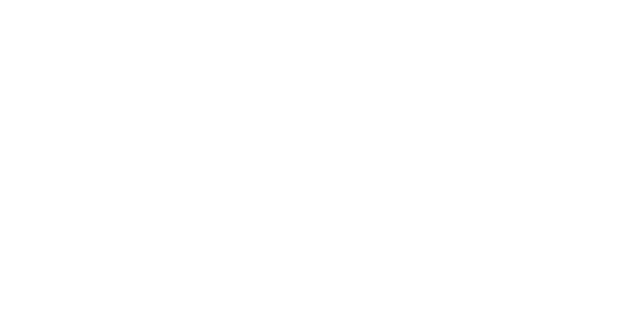
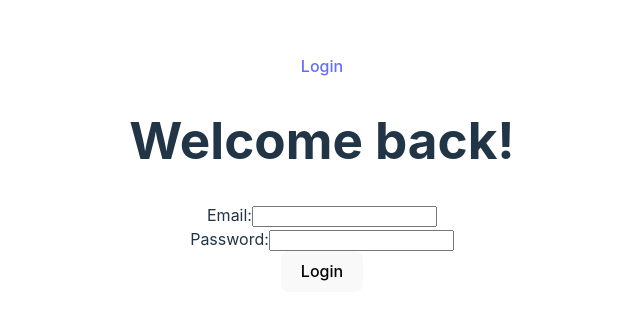
Before and after one commit to emielhouman/sneakers-orders, a Vue app: page /login in a window 1280 px wide. Before the commit this address had no page. Shown: the part 227-546 px from the top of the page, without its empty margins (318-958 px from the left). Built offline with nearby package versions, Linux system fonts and the light colour scheme.

Commit message:
feat: made the login with JWT authorisation

```diff
--- a/src/App.vue
+++ b/src/App.vue
@@ -1,22 +1,27 @@
 <script setup>
-import { ref } from 'vue';
+import { onMounted, watch } from 'vue';
 import { useRouter } from 'vue-router';
-import { isAuthenticated, logout } from './auth';
+import { authState, updateAuthStatus } from './auth';
 
 const router = useRouter();
 
-const handleLogout = () => {
-  logout();
-  router.push('/admin-login');
+const handleUserLogout = () => {
+  localStorage.removeItem('authToken');
+  updateAuthStatus();
+  router.push('/login');
 };
+
+onMounted(() => {
+  updateAuthStatus();
+});
 </script>
 
 <template>
   <div>
     <nav>
-      <router-link v-if="isAuthenticated" to="/orders"></router-link>
-      <router-link v-if="!isAuthenticated" to="/admin-login"></router-link>
-      <button v-if="isAuthenticated" @click="handleLogout">Logout</button>
+      <router-link v-if="authState.isAuth" to="/orders">Orders</router-link>
+      <router-link v-if="!authState.isAuth" to="/login">Login</router-link>
+      <button v-if="authState.isAuth" @click="handleUserLogout">Logout</button>
     </nav>
     <router-view></router-view> <!-- This is where the routed components will be rendered -->
   </div>
--- a/src/auth.js
+++ b/src/auth.js
@@ -1,13 +1,13 @@
-import { ref } from 'vue';
+import { reactive } from 'vue';
 
-export const isAuthenticated = ref(localStorage.getItem('authenticated') === 'true');
+export const authState = reactive({
+  isAuth: !!localStorage.getItem('authToken')
+});
 
-export const login = () => {
-  localStorage.setItem('authenticated', 'true');
-  isAuthenticated.value = true;
-};
+export function updateAuthStatus() {
+  authState.isAuth = !!localStorage.getItem('authToken');
+}
 
-export const logout = () => {
-  localStorage.removeItem('authenticated');
-  isAuthenticated.value = false;
-};
+export function getRedirectRoute() {
+  return authState.isAuth ? '/orders' : '/login';
+}
--- a/src/components/adminLogin.vue
+++ /dev/null
@@ -1,40 +0,0 @@
-<template>
-  <div class="login-container">
-    <h1>Admin Login</h1>
-    <form @submit.prevent="handleLogin">
-      <div>
-        <label for="username">Username:</label>
-        <input type="text" id="username" v-model="username" required />
-      </div>
-      <div>
-        <label for="password">Password:</label>
-        <input type="password" id="password" v-model="password" required />
-      </div>
-      <button type="submit">Login</button>
-    </form>
-  </div>
-</template>
-
-<script setup>
-import { ref } from 'vue';
-import { useRouter } from 'vue-router';
-import { login, isAuthenticated } from '../auth';
-
-const username = ref('');
-const password = ref('');
-const router = useRouter();
-
-const handleLogin = () => {
-  // Simulate authentication
-  if (username.value === 'admin' && password.value === 'password') {
-    login();
-    router.push('/orders');
-  } else {
-    alert('Invalid credentials');
-  }
-};
-</script>
-
-<style scoped>
-/* Add your styles here */
-</style>
--- a/src/main.js
+++ b/src/main.js
@@ -1,10 +1,10 @@
 import { createApp } from 'vue'
 import './style.css'
 import App from './App.vue'
-import router from './routes'; // Import the router
+import router from './router';
 
 const app = createApp(App);
 
-app.use(router); // Use the router
+app.use(router);
 
 app.mount('#app');
--- /dev/null
+++ b/src/pages/Login.vue
@@ -0,0 +1,57 @@
+<script setup>
+import { ref, onMounted } from 'vue';
+import { useRouter } from 'vue-router';
+import { updateAuthStatus } from '../auth.js';
+
+const email = ref('');
+const password = ref('');
+const router = useRouter();
+
+const handleUserLogin = async () => {
+  try {
+    const response = await fetch('https://sneakers-api-ouat.onrender.com/api/v1/users/login', {
+      method: 'POST',
+      headers: {
+        'Content-Type': 'application/json',
+      },
+      body: JSON.stringify({
+        user: {
+          email: email.value,
+          password: password.value,
+        },
+      }),
+    });
+    if (response.ok) {
+      const data = await response.json();
+      localStorage.setItem('authToken', data.data.token);
+      updateAuthStatus();
+      router.push('/orders');
+    } else {
+      console.error('Invalid email or password');
+    }
+  } catch (error) {
+    console.error('Error logging in:', error);
+  }
+};
+</script>
+
+<template>
+  <div class="login-container">
+    <h1>Welcome back!</h1>
+    <form @submit.prevent="handleUserLogin">
+      <div>
+        <label for="email">Email:</label>
+        <input type="text" id="email" v-model="email" required />
+      </div>
+      <div>
+        <label for="password">Password:</label>
+        <input type="password" id="password" v-model="password" required />
+      </div>
+      <button type="submit">Login</button>
+    </form>
+  </div>
+</template>
+
+<style scoped>
+/* Add your styles here */
+</style>
--- /dev/null
+++ b/src/router/index.js
@@ -0,0 +1,45 @@
+import { createRouter, createWebHistory } from 'vue-router';
+import OrdersPage from '../pages/Orders.vue';
+import LoginPage from '../pages/Login.vue';
+import { authState, updateAuthStatus, getRedirectRoute } from '../auth.js';
+
+const routes = [
+  {
+    path: '/',
+    redirect: getRedirectRoute
+  },
+  {
+    path: '/orders',
+    name: 'Orders',
+    component: OrdersPage,
+    meta: { requiresAuth: true }
+  },
+  {
+    path: '/login',
+    name: 'Login',
+    component: LoginPage,
+    meta: { requiresAuth: false }
+  }
+];
+
+const router = createRouter({
+  history: createWebHistory(),
+  routes,
+});
+
+router.beforeEach((to, from, next) => {
+  updateAuthStatus();
+
+  if (to.meta.requiresAuth && !authState.isAuth) {
+    // Redirect not authenticated users to the login page if the route requires authentication
+    return next({ name: 'Login' });
+  }
+  if (to.name === 'Login' && authState.isAuth) {
+    // Redirect authenticated users away from the login page
+    return next({ name: 'Orders' });
+  }
+
+  next();
+});
+
+export default router;
--- a/src/routes/index.js
+++ /dev/null
@@ -1,29 +0,0 @@
-import { createRouter, createWebHistory } from 'vue-router';
-import Orders from '../components/Orders.vue';
-import AdminLogin from '../components/adminLogin.vue';
-
-const routes = [
-  { path: '/', redirect: '/admin-login' },
-  { path: '/admin-login', component: AdminLogin },
-  { path: '/orders', component: Orders, meta: { requiresAuth: true } },
-  // other routes
-];
-
-const router = createRouter({
-  history: createWebHistory(),
-  routes,
-});
-
-router.beforeEach((to, from, next) => {
-  if (to.matched.some(record => record.meta.requiresAuth)) {
-    if (localStorage.getItem('authenticated') !== 'true') {
-      next('/admin-login');
-    } else {
-      next();
-    }
-  } else {
-    next();
-  }
-});
-
-export default router;
```
Also changed, not shown: src/pages/Orders.vue (renamed from src/components/Orders.vue).
